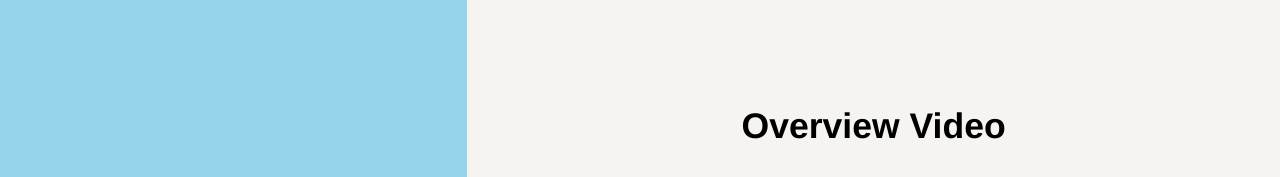
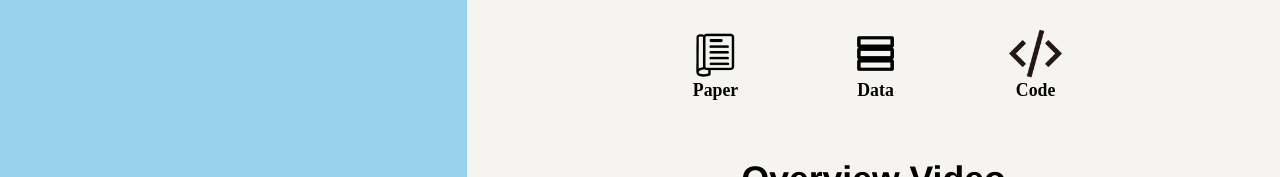
Before and after one commit to ljbigbang/ljbigbang.github.io, a plain HTML site: page index.html in a window 1280 px wide. Shown: the top 177 px of the page. Drawn offline with nearby package versions, Linux system fonts and the light colour scheme.

Commit message:
第十二次提交

```diff
--- a/index.html
+++ b/index.html
@@ -62,7 +62,7 @@
             margin-top: calc(100vw * 20/1440);
             float: right;
         }
-        .navigation_section1 a,.navigation_section2 a{
+        .navigation_section1 a,.navigation_section2 a,.navigation_section3 a{
             position: relative;
             width: calc(100vw * 60/1440);
             height: calc(100vw * 60/1440);
@@ -70,7 +70,7 @@
             margin-top: calc(100vw * 20/1440);
             float: right;
         }
-        .title_down img,.navigation_section1 a img,.navigation_section2 a img{
+        .title_down img,.navigation_section1 a img,.navigation_section2 a img,.navigation_section3 a img{
             position: absolute;
             width: 100%;
             height: 100%;
@@ -98,7 +98,7 @@
             position: relative;
             width: 100%;
             /* height: 20%; */
-            margin-top: calc(100vw * 100/1440);
+            margin-top: calc(100vw * 160/1440);
             padding: calc(100vw * 20/1440);
             font-family: "Source Sans Pro", Helvetica, sans-serif;
             font-size: calc(100vw * 40/1440);
@@ -149,6 +149,18 @@
             <a class="title_down" onclick="get(1)"><img src="./images/xiangxiajixu.png" alt=""></a>
         </div>
         <div class="content_title">
+            <a style="position: absolute; width: calc(100vw * 70/1440); height: calc(100vw * 100/1440); right: calc(100vw * 600/1440); top: calc(100vw * 30/1440); text-align: center;" download href="./images/多模态学习.docx">
+                <img style="position: relative; height: 60%;" src="./images/lunwen.png" alt="">
+                <span style="position: relative; height: 40%; font-size: calc(100vw * 20/1440); font-weight: 800; color: black; display: block;">Paper</span>
+            </a>
+            <a style="position: absolute; width: calc(100vw * 70/1440); height: calc(100vw * 100/1440); right: calc(100vw * 420/1440); top: calc(100vw * 30/1440); text-align: center;" download href="">
+                <img style="position: relative; height: 60%;" src="./images/shuju.png" alt="">
+                <span style="position: relative; height: 40%; font-size: calc(100vw * 20/1440); font-weight: 800; color: black; display: block;">Data</span>
+            </a>
+            <a style="position: absolute; width: calc(100vw * 70/1440); height: calc(100vw * 100/1440); right: calc(100vw * 240/1440); top: calc(100vw * 30/1440); text-align: center;" download href="">
+                <img style="position: relative; height: 60%;" src="./images/daima.png" alt="">
+                <span style="position: relative; height: 40%; font-size: calc(100vw * 20/1440); font-weight: 800; color: black; display: block;">Code</span>
+            </a>
             <p>Overview Video</p>
             <video src="./images/3137_DPCC_supp.mp4" controls loop></video>
         </div>
@@ -192,6 +204,7 @@
     <div class="section3">
         <div class="navigation_section3" id="3">
             <h2>Evaluation & Results</h2>
+            <a><img src="./images/xiangxiajixu.png" alt=""></a>
         </div>
         <div class="content_section3">
             <p>We conduct both subjective and objective experiments to evaluate the multimodal response from DeepCharacters in terms of characterization and quality. The survey shows that three characters Sheldon, Leonard and Penny, are more impressed and related conclusion should be more reliable.</p>
```
Also changed, not shown: images/daima.png (added), images/lunwen.png (added), images/shuju.png (added), 5 other files.
